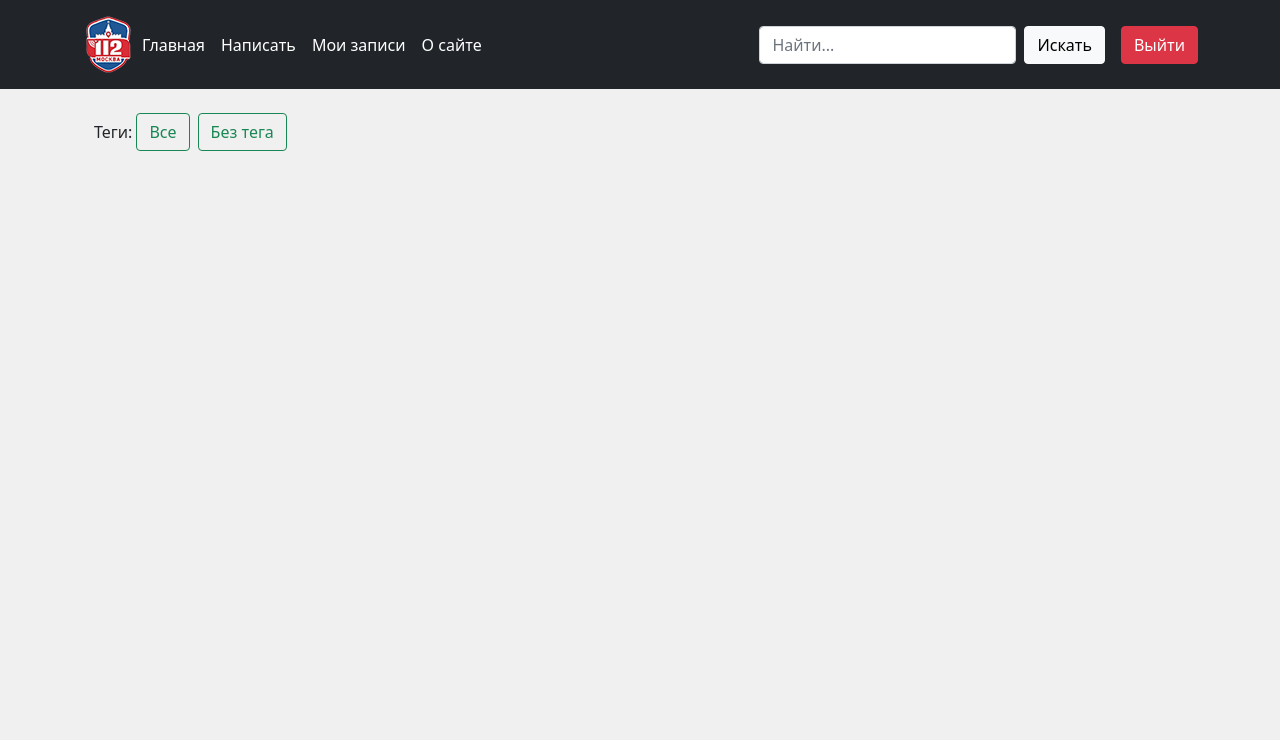
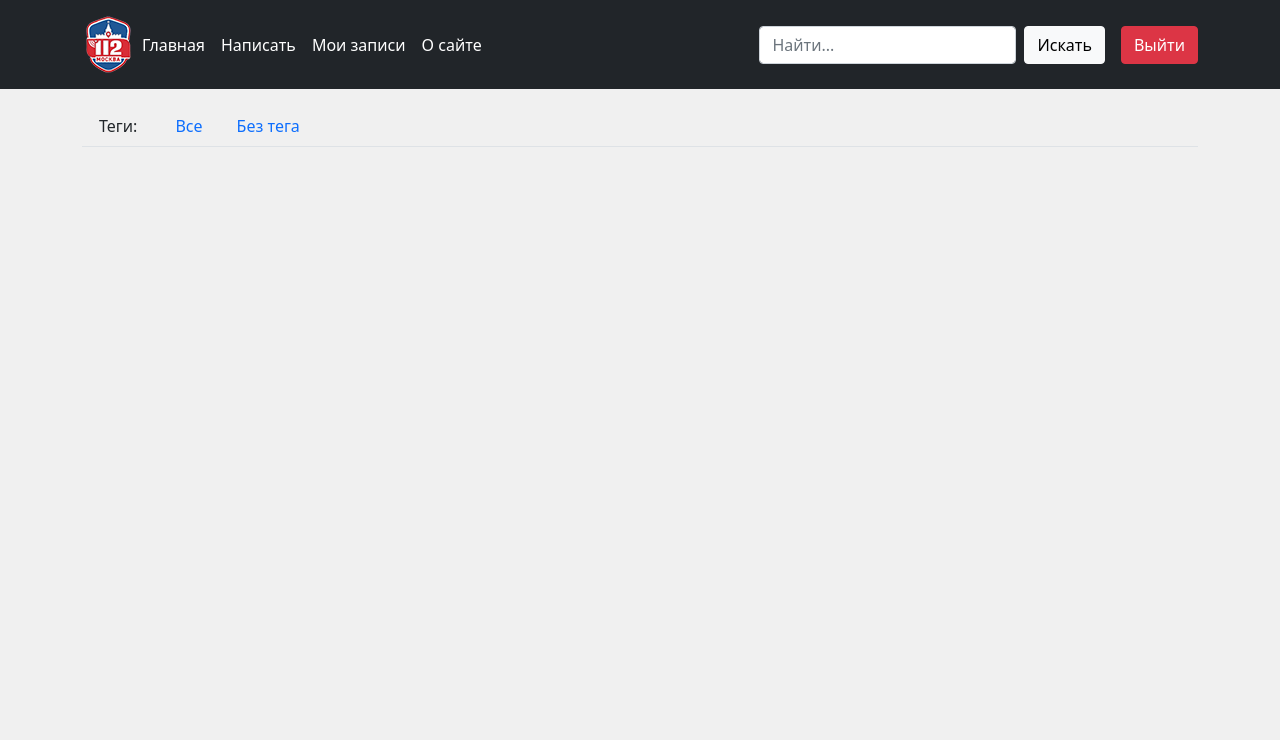
Before and after one commit to DenisShahbazyan/system112_electronics_journal, a Django app: page /tag/1/ in a window 1280 px wide. Shown: the top 740 px of the page. Run offline with Django 4.2, Linux system fonts and the light colour scheme; a user stored in the database is signed in; data comes from the database, SQL or seed files in the repository; data that the repository does not hold is empty; some libraries are stand-ins or nearby versions.

Commit message:
Отредактировал шаблоны (рефакторинг). Исправил вывод форматированного текста в постах, чтоб не съезжало основное оформление.

```diff
--- a/journal/templates/blog/create_post.html
+++ b/journal/templates/blog/create_post.html
@@ -28,7 +28,7 @@
       <label title="{{ form.tags.help_text }}" for="{{ form.tags.id_for_label }}">
         {{form.tags.label}}
       </label>
-      <div class="form-group row my-2 bg-white card">
+      <div class="form-group row my-2 p-3 bg-white card">
         {{ form.tags }}
       </div>
 
--- a/journal/templates/blog/includes/content.html
+++ b/journal/templates/blog/includes/content/content.html
@@ -1,6 +1,6 @@
 <div class="card post-container bg-white">
-  {% include 'blog/includes/post_header.html' %}
-  {% include 'blog/includes/post_body_crop.html' %}
+  {% include 'blog/includes/content/include/post_header.html' %}
+  {% include 'blog/includes/content/include/post_body_crop.html' %}
   <div class="row">
     {% include 'blog/includes/tag/show_tags_in_post.html' %}
     <div class="col-12 col-md-3">
--- /dev/null
+++ b/journal/templates/blog/includes/content/include/post_body_crop.html
@@ -0,0 +1,3 @@
+<div class="ck ck-content">
+  {{ post.text|safe|truncatewords_html:100 }}
+</div>
--- a/journal/templates/blog/includes/post_body_crop.html
+++ /dev/null
@@ -1,3 +0,0 @@
-<div class="ck ck-content">
-  {{ post.text|safe|truncatewords:100 }}
-</div>
--- a/journal/templates/blog/includes/tag/list_all_tags.html
+++ b/journal/templates/blog/includes/tag/list_all_tags.html
@@ -1,13 +1,13 @@
-<nav class="navbar navbar-light">
+<nav>
   {% with view_name=request.resolver_match.view_name tag_slug=request.resolver_match.kwargs.slug %}
-    <form class="container-fluid justify-content-start">
-      <span>Теги:&nbsp;</span>
-      <a class="btn btn-outline-success me-2 {% if view_name  == 'blog:index' %}active{% endif %}" href="{% url 'blog:index' %}" type="button">Все</a>
-      <a class="btn btn-outline-success me-2 {% if view_name  == 'blog:tag_without' %}active{% endif %}" href="{% url 'blog:tag_without' %}" type="button">Без тега</a>
+    <div class="nav nav-tabs mb-3" id="nav-tab" role="tablist">
+      <span class="nav-link text-dark" >Теги:&nbsp;</span>
+      <a class="nav-link {% if view_name  == 'blog:index' %}active{% endif %}" href="{% url 'blog:index' %}" type="button">Все</a>
+      <a class="nav-link {% if view_name  == 'blog:tag_without' %}active{% endif %}" href="{% url 'blog:tag_without' %}" type="button">Без тега</a>
       {% for tag in tags %}
-        <a class="btn btn-outline-success me-2 {% if tag_slug and tag_slug == tag.slug %}active{% endif %}" href="{% url 'blog:tag' tag.slug %}" type="button">{{ tag }}</a>
+        <a class="nav-link {% if tag_slug and tag_slug == tag.slug %}active{% endif %}" href="{% url 'blog:tag' tag.slug %}" type="button">{{ tag }}</a>
       {% endfor %}
-    </form>
-    <br>
+      <br>
+    </div>
   {% endwith %}
 </nav>
--- a/journal/templates/blog/includes/tag/show_tags_in_post.html
+++ b/journal/templates/blog/includes/tag/show_tags_in_post.html
@@ -1,6 +1,6 @@
 <div class="col-12 col-md-9">
   {%for tag in post.tags.all %}
-    <span class="badge bg-info text-dark">
+    <span class="badge bg-secondary text-white">
       {{tag.name}}
     </span>
   {%endfor%}
--- a/journal/templates/blog/index.html
+++ b/journal/templates/blog/index.html
@@ -4,7 +4,7 @@
 {% block content %}
   {% include 'blog/includes/tag/list_all_tags.html' %}
   {% for post in posts_paginator %}
-    {% include 'blog/includes/content.html' %}
+    {% include 'blog/includes/content/content.html' %}
   {% endfor %}
-  {% include 'blog/includes/paginator.html' %}
+  {% include 'blog/includes/paginator/paginator.html' %}
 {% endblock %}
--- a/journal/templates/blog/post_detail.html
+++ b/journal/templates/blog/post_detail.html
@@ -2,13 +2,14 @@
 {% block title %}Пост {{ post.text|striptags|truncatewords:10 }}{% endblock %}
 {% block content %}
   <div class="post-container bg-white card">
-    {% include 'blog/includes/post_header.html' %}
-    {% include 'blog/includes/post_body_full.html' %}
+    {% include 'blog/includes/content/include/post_header.html' %}
+    {% include 'blog/includes/content/include/post_body_full.html' %}
 
     <div class="row">
       {% include 'blog/includes/tag/show_tags_in_post.html' %}
       <div class="col-12 col-md-3">
         <div class="d-flex justify-content-end">
+
         <!-- эта кнопка видна только автору -->
           {% if post.author == user %}
             <div class="d-flex justify-content-end">
@@ -20,6 +21,7 @@
               </a>
             </div>
           {% endif %}
+
           <br>
         </div>
       </div>
--- a/journal/templates/blog/profile.html
+++ b/journal/templates/blog/profile.html
@@ -28,7 +28,7 @@
   </nav> {% endcomment %}
 
   {% for post in posts_paginator %}
-    {% include 'blog/includes/content.html' %}
+    {% include 'blog/includes/content/content.html' %}
   {% endfor %}
-  {% include 'blog/includes/paginator.html' %}
+  {% include 'blog/includes/paginator/paginator.html' %}
 {% endblock %}
```
Also changed, not shown: journal/templates/blog/includes/content/include/post_body_full.html (renamed from journal/templates/blog/includes/post_body_full.html), journal/templates/blog/includes/content/include/post_header.html (renamed from journal/templates/blog/includes/post_header.html), journal/templates/blog/includes/paginator/paginator.html (renamed from journal/templates/blog/includes/paginator.html).
